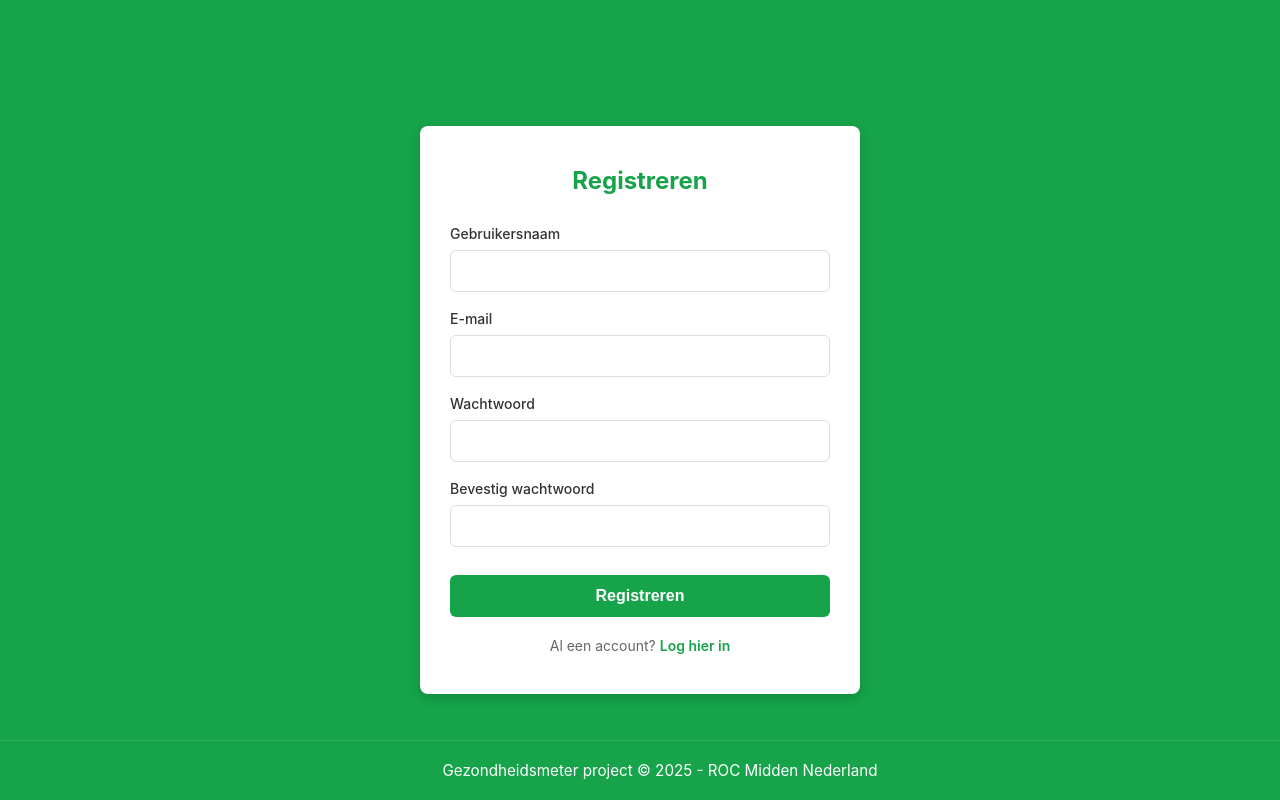
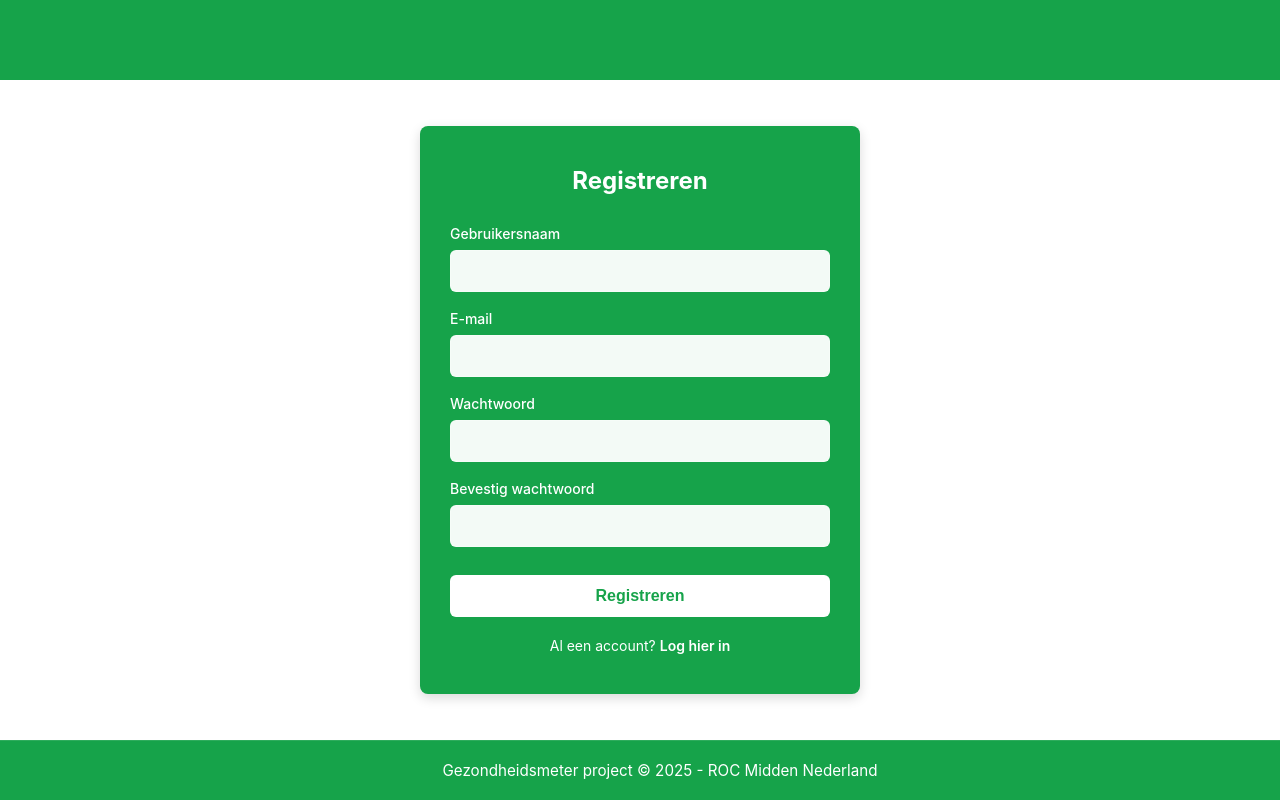
Before and after one commit to roc-ica/l10-pro-1-gezondheidsmeter-cornelis, a PHP site: page /src/views/auth/register.php in a window 1280 px wide. Run offline with PHP 8.4, Linux system fonts and the light colour scheme; the visitor is signed in with stand-in values (Sample User, id 1).

Commit message:
feat: update auth page styling for improved visual consistency

```diff
--- a/assets/css/style.css
+++ b/assets/css/style.css
@@ -1,6 +1,6 @@
 /* Auth Pages Styling */
 .auth-page {
-    background: #16A34A;
+    background: #fff;
     min-height: 100vh;
     margin: 0;
     padding: 0;
@@ -35,7 +35,7 @@
 }
 
 .auth-form {
-    background: #fff;
+    background: #16A34A;
     padding: 40px 30px;
     border-radius: 8px;
     box-shadow: 0 4px 12px rgba(0, 0, 0, 0.15);
@@ -44,7 +44,7 @@
 }
 
 .auth-form h2 {
-    color: #16A34A;
+    color: #fff;
     margin-bottom: 30px;
     font-size: 24px;
     text-align: center;
@@ -58,7 +58,7 @@
 .auth-form label {
     display: block;
     margin-bottom: 8px;
-    color: #333;
+    color: #fff;
     font-weight: 500;
     font-size: 14px;
 }
@@ -66,23 +66,25 @@
 .auth-form input {
     width: 100%;
     padding: 12px;
-    border: 1px solid #ddd;
+    border: 1px solid rgba(255, 255, 255, 0.3);
     border-radius: 6px;
     font-size: 14px;
     transition: border-color 0.3s, box-shadow 0.3s;
     box-sizing: border-box;
+    background: rgba(255, 255, 255, 0.95);
+    color: #333;
 }
 
 .auth-form input:focus {
     outline: none;
-    border-color: #16A34A;
-    box-shadow: 0 0 0 3px rgba(22, 163, 74, 0.1);
+    border-color: #fff;
+    box-shadow: 0 0 0 3px rgba(255, 255, 255, 0.2);
 }
 
 .auth-form button {
     width: 100%;
-    background: #16A34A;
-    color: #fff;
+    background: #fff;
+    color: #16A34A;
     border: none;
     padding: 12px;
     border-radius: 6px;
@@ -94,19 +96,19 @@
 }
 
 .auth-form button:hover {
-    background: #128039;
+    background: #f0f0f0;
 }
 
 .auth-form p {
     text-align: center;
     margin-top: 20px;
-    color: #666;
+    color: #fff;
     font-size: 14px;
     margin-bottom: 0;
 }
 
 .auth-form a {
-    color: #16A34A;
+    color: #fff;
     text-decoration: none;
     font-weight: 600;
 }
```
